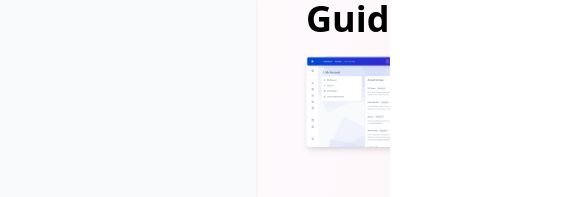
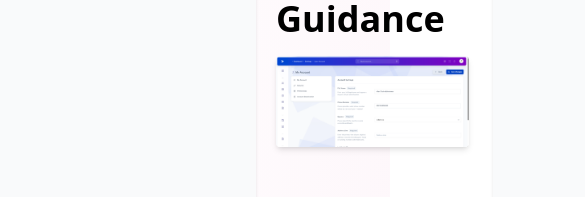
Before and after one commit to devduluin/workin_documentation_fe, a Next.js app: page /company/my-account in a window 390 px wide. Shown: the part 249-446 px from the top of the page, 585 px wide, since content can reach past the window. Built offline with nearby package versions, Linux system fonts and the light colour scheme; no server answers.

Commit message:
Responsive Mobile

```diff
--- a/src/app/component/Sidebar.js
+++ b/src/app/component/Sidebar.js
@@ -3,7 +3,7 @@ import Link from "next/link";
 import { usePathname } from "next/navigation";
 import { useState, useEffect } from "react";
 
-export default function Sidebar({ isAdmin = false }) {
+export default function Sidebar({ isAdmin = false, onClose }) {
   const pathname = usePathname();
   const [openMenu, setOpenMenu] = useState(null);
   const [menus, setMenus] = useState([]);
--- a/src/app/globals.css
+++ b/src/app/globals.css
@@ -69,6 +69,10 @@ input {
 label {
   color: #000000
 }
+
+strong {
+  color: #000000
+}
 /* === Cards === */
 .card {
   border-radius: 0.5rem;
@@ -87,6 +91,7 @@ label {
 }
 
 /* === Sidebar === */
+/*
 .sidebar {
   position: fixed;
   top: 0;
@@ -96,14 +101,15 @@ label {
   padding: 1.25rem;
   box-shadow: 0 1px 3px rgba(0, 0, 0, 0.1);
   overflow-y: auto;
-  z-index: 10;  /* Tambahan untuk memastikan di atas elemen lain */
+  z-index: 10;
 }
 
 @media (max-width: 1024px) {
   .sidebar {
-    display: none;  /* Sembunyikan sidebar di layar kecil */
+    display: none;
   }
 }
+*/
 
 .main-content {
   margin-left: 16rem;
@@ -115,12 +121,19 @@ label {
 .preview-image1,
 .preview-image2 {
   height: auto;
-  width: 900px;
+  width: 100%;
+  max-width: 900px;
 }
 
 .judul {
   padding-top: 30px;
   padding-left: 50px;
+}
+
+@media (max-width: 768px) {
+  .judul {
+    padding-left: 20px;
+  }
 }
 
 /* === Section spacing === */
@@ -253,9 +266,35 @@ label {
   to { opacity: 1; transform: translateY(0); }
 }
 
-html,
-body {
-  height: 100%;
-  overflow-x: hidden; /* ❌ jangan sembunyikan scroll vertikal */
-  overflow-y: auto;   /* ✅ biarkan bisa discroll */
+@keyframes slideIn {
+  from {
+    transform: translateX(-100%);
+  }
+  to {
+    transform: translateX(0);
+  }
 }
+
+@keyframes slideOut {
+  from {
+    transform: translateX(0);
+  }
+  to {
+    transform: translateX(-100%);
+  }
+}
+
+.animate-slide-in {
+  animation: slideIn 0.25s ease-out forwards;
+}
+
+.animate-slide-out {
+  animation: slideOut 0.25s ease-in forwards;
+}
+
+.toc::-webkit-scrollbar {
+  width: 0;
+}
+.toc {
+  scrollbar-width: none;
+}
--- a/src/app/layout.js
+++ b/src/app/layout.js
@@ -4,6 +4,11 @@ import "./globals.css";
 export const metadata = {
   title: "Workin by Duluin Documentation",
   description: "Dokumentasi resmi Workin by Duluin",
+};
+
+export const viewport = {
+  width: 'device-width',
+  initialScale: 1,
 };
 
 export default function RootLayout({ children }) {
```
